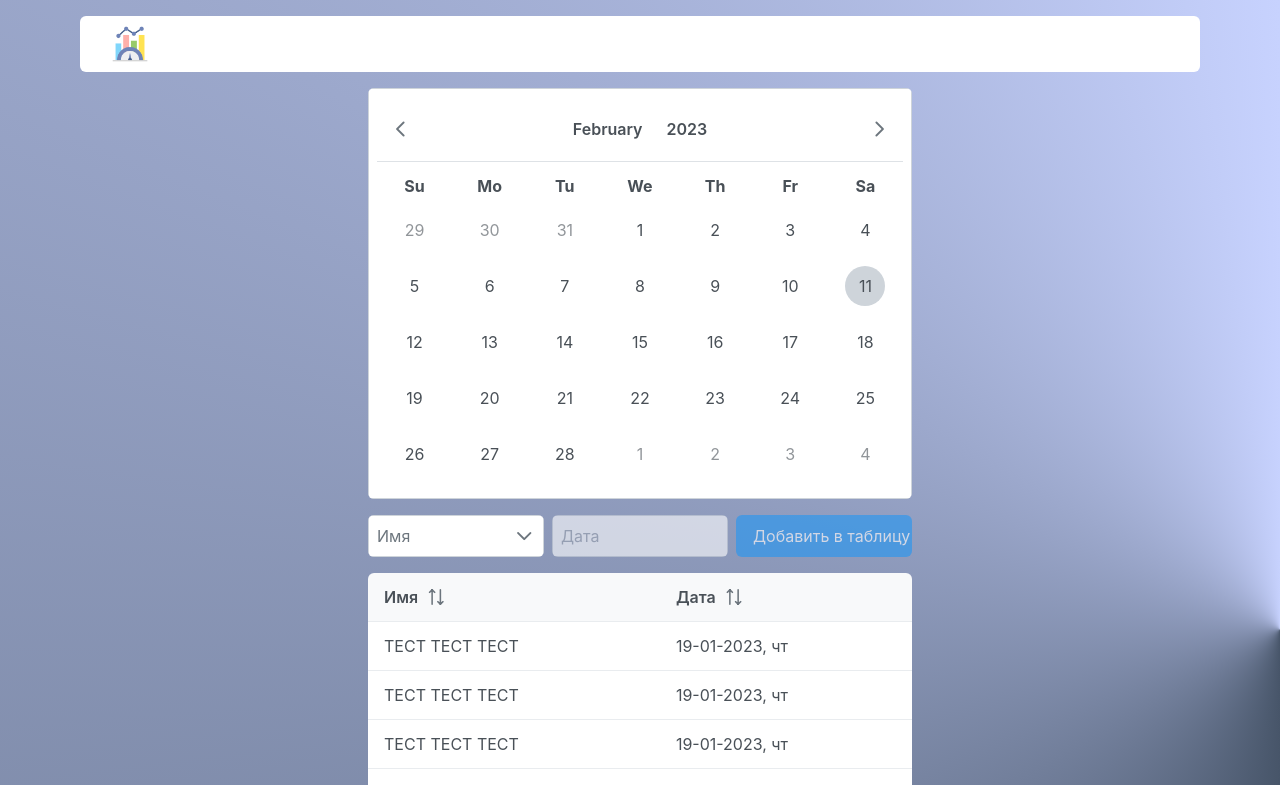
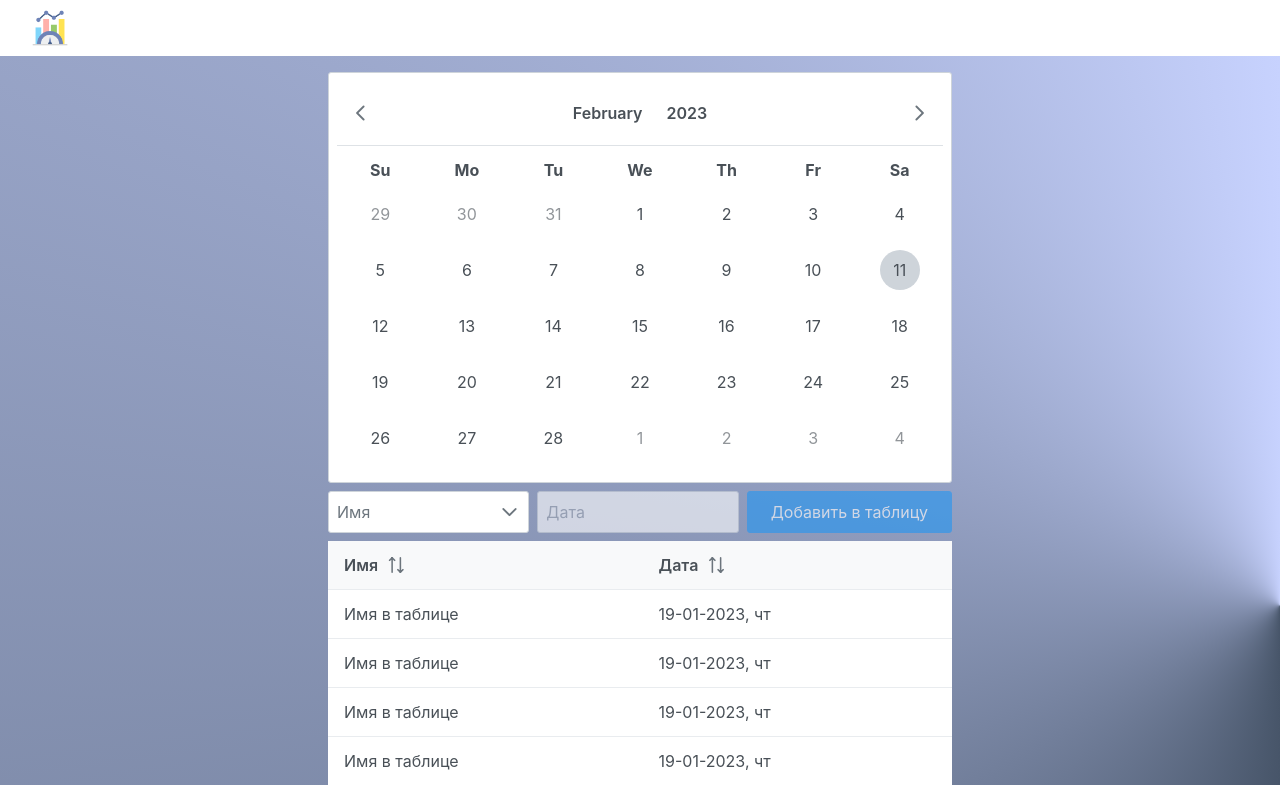
Before and after one commit to artemshchirov/vip-beeri, a React (Vite) app: page / in a window 1280 px wide. Shown: the top 785 px of the page. Built offline with nearby package versions, Linux system fonts and the light colour scheme.

Commit message:
feat(ui): update styles, buttons position

```diff
--- a/src/pages/Home.tsx
+++ b/src/pages/Home.tsx
@@ -25,89 +25,100 @@ interface Row {
 const defaultValues: Row[] = [
   {
     id: 10,
-    name: "ТЕСТ ТЕСТ ТЕСТ",
+    name: "Имя в таблице",
     date: "19-01-2023, чт",
     time: "00:25",
   },
   {
     id: 11,
-    name: "ТЕСТ ТЕСТ ТЕСТ",
+    name: "Имя в таблице",
     date: "19-01-2023, чт",
     time: "00:25",
   },
   {
     id: 12,
-    name: "ТЕСТ ТЕСТ ТЕСТ",
+    name: "Имя в таблице",
     date: "19-01-2023, чт",
     time: "00:25",
   },
   {
     id: 13,
-    name: "ТЕСТ ТЕСТ ТЕСТ",
+    name: "Имя в таблице",
     date: "19-01-2023, чт",
     time: "00:25",
   },
   {
     id: 14,
-    name: "ТЕСТ ТЕСТ ТЕСТ",
+    name: "Имя в таблице",
     date: "19-01-2023, чт",
     time: "00:25",
   },
   {
     id: 15,
-    name: "ТЕСТ ТЕСТ ТЕСТ",
+    name: "Имя в таблице",
     date: "19-01-2023, чт",
     time: "00:25",
   },
   {
     id: 16,
-    name: "ТЕСТ ТЕСТ ТЕСТ",
+    name: "Имя в таблице",
     date: "19-01-2023, чт",
     time: "00:25",
   },
   {
     id: 17,
-    name: "ТЕСТ ТЕСТ ТЕСТ",
+    name: "Имя в таблице",
     date: "19-01-2023, чт",
     time: "00:25",
   },
   {
     id: 18,
-    name: "ТЕСТ ТЕСТ ТЕСТ",
+    name: "Имя в таблице",
     date: "19-01-2023, чт",
     time: "00:25",
   },
   {
     id: 19,
-    name: "ТЕСТ ТЕСТ ТЕСТ",
+    name: "Имя в таблице",
     date: "19-01-2023, чт",
     time: "00:25",
   },
   {
     id: 20,
-    name: "ТЕСТ ТЕСТ ТЕСТ",
+    name: "Имя в таблице",
     date: "19-01-2023, чт",
     time: "00:25",
   },
   {
     id: 21,
-    name: "ТЕСТ ТЕСТ ТЕСТ",
+    name: "Имя в таблице",
     date: "19-01-2023, чт",
     time: "00:25",
   },
   {
     id: 22,
-    name: "ТЕСТ ТЕСТ ТЕСТ",
+    name: "Имя в таблице",
     date: "19-01-2023, чт",
     time: "00:25",
   },
 ];
 
 const dropdownValues: { id: number; name: string }[] = [
-  { id: 0, name: "Роман" },
+  { id: 0, name: "Роман Балабанов" },
   { id: 1, name: "Артём" },
-  { id: 2, name: "НОВОЕ ОЧЕНЬ ДЛИННОЕ БОЛЬШОЕ ИМЯ" },
-  { id: 3, name: "" },
+  { id: 2, name: "НОВОЕ ОЧЕНЬ ДЛИННОЕ БОЛЬШОЕ СЛОВО" },
+  { id: 14, name: "" },
+  { id: 3, name: "Имя" },
+  { id: 4, name: "Имя" },
+  { id: 5, name: "Имя" },
+  { id: 6, name: "Имя" },
+  { id: 7, name: "Имя" },
+  { id: 8, name: "Имя" },
+  { id: 9, name: "Имя" },
+  { id: 10, name: "Имя" },
+  { id: 11, name: "Имя" },
+  { id: 12, name: "Имя" },
+  { id: 13, name: "Имя" },
 ];
 
 interface ToastOptions {
@@ -179,7 +190,7 @@ const Home: React.FC = () => {
       showToast({
         severity: "success",
         summary: "Таблица обновлена",
-        detail: `Добавлено Имя: ${data.name}, Дата: ${data.date}`,
+        detail: `${data.name} — ${data.date}`,
       });
 
       formik.setFieldValue("date", formik.initialValues.date);
@@ -208,8 +219,8 @@ const Home: React.FC = () => {
   };
 
   return (
-    <div className="py-4 md:py-4 px-8 md:px-12 xl:px-20 lg:px-16 flex flex-col min-h-screen justify-between bg-[conic-gradient(at_right,_var(--tw-gradient-stops))] from-indigo-200 via-slate-600 to-indigo-200">
-      <header className="px-4 md:px-4 xl:px-8 lg:px-6 py-2.5 bg-white border-gray-200 rounded-md dark:bg-gray-800">
+    <div className="flex flex-col min-h-screen justify-between bg-[conic-gradient(at_right,_var(--tw-gradient-stops))] from-indigo-200 via-slate-600 to-indigo-200">
+      <header className="px-2 md:px-4 xl:px-8 lg:px-6 py-2.5 bg-white border-gray-200 dark:bg-gray-800">
         <nav className="container flex flex-wrap items-center justify-between mx-auto">
           <a className="flex items-center" href="#">
             <img src={logo} className="h-6 mr-3 sm:h-9" alt="App Logo" />
@@ -220,11 +231,11 @@ const Home: React.FC = () => {
         </nav>
       </header>
 
-      <main className="flex justify-center w-full p-4 no-scrollbar md:p-4">
+      <main className="flex justify-center w-full p-2 no-scrollbar md:p-4">
         <section className="container flex flex-wrap items-center justify-center ">
           <div className="flex justify-center w-full">
             <Calendar
-              className="w-full overflow-hidden text-xs rounded-md sm:w-full lg:w-6/12"
+              className="w-full text-xs sm:w-full lg:w-6/12"
               value={selectedDate}
               onChange={(e: CalendarChangeParams) => onCalendarChange(e)}
               inline
@@ -232,10 +243,11 @@ const Home: React.FC = () => {
           </div>
           <form
             onSubmit={formik.handleSubmit}
-            className="flex items-center w-full gap-2 my-4 sm:w-full lg:w-6/12"
+            className="flex flex-col md:flex-row items-center w-full gap-2 my-2 sm:w-full lg:w-6/12"
           >
-            <Toast ref={toast} />
-            <div className="w-full overflow-hidden rounded-md lg:w-4/12">
+            <div className="flex flex-row w-full gap-2 md:w-8/12">
+              <Toast ref={toast} className="pl-5" />
+              <div className="w-full ">
                 <Dropdown
                   inputId="name"
                   value={selectedName}
@@ -249,7 +261,7 @@ const Home: React.FC = () => {
                   onChange={(e: DropdownChangeParams) => onDropdownChange(e)}
                 />
               </div>
-            <div className="w-full overflow-hidden rounded-md lg:w-4/12">
+              <div className="w-full ">
                 <InputText
                   name="date"
                   value={selectedDate}
@@ -261,7 +273,8 @@ const Home: React.FC = () => {
                   readOnly
                 />
               </div>
-            <div className="w-full overflow-hidden rounded-md lg:w-4/12">
+            </div>
+            <div className="w-full md:w-4/12">
               <Button
                 className="w-full whitespace-nowrap"
                 type="submit"
@@ -275,7 +288,7 @@ const Home: React.FC = () => {
           </form>
           <div className="flex justify-center w-full ">
             <DataTable
-              className="w-full overflow-hidden text-xs rounded-md sm:w-full lg:w-6/12"
+              className="w-full text-xs sm:w-full lg:w-6/12"
               value={tableRows}
               selectionMode="single"
               selection={selectedRow}
@@ -295,7 +308,7 @@ const Home: React.FC = () => {
         </section>
       </main>
 
-      <footer className="px-4 md:px-4 xl:px-8 lg:px-6 py-2.5 bg-white border-gray-200 rounded-md dark:bg-gray-800">
+      <footer className="px-4 md:px-4 xl:px-8 lg:px-6 py-2.5 bg-white border-gray-200  dark:bg-gray-800">
         <span className="container flex flex-wrap items-center h-6 mx-auto text-sm text-gray-500 sm:h-9 sm:text-center dark:text-gray-400">
           © 2023&nbsp;
           <a href="#" className="hover:underline">
--- a/src/style/custom.css
+++ b/src/style/custom.css
@@ -19,7 +19,7 @@
 *::-webkit-scrollbar-thumb {
   background-color: var(--secondary);
   border: 3px solid var(--primary);
-  border-radius: 0.375rem;
+  border-radius: 0;
 }
 
 /********************
@@ -31,6 +31,9 @@
   scrollbar-width: none;
 } */
 
+/************************
+* FIX SHAKE SCROLLBAR 1 *
+*************************/
 /* html {
   margin-left: calc(100vw - 100%);
   margin-right: 0;
@@ -41,9 +44,12 @@
       margin-left: calc(100vw - 100%);
       margin-right: 0;
   }
+}
+
+/************************
+* FIX SHAKE SCROLLBAR 2 *
+*************************/
+/* html {
+  width: 100vw;
+  overflow-x: hidden;
 } */
-
-html {
-  width:100vw;
-  overflow-x:hidden;
-}
```
Lines whose indentation alone changed are shown as unchanged.
